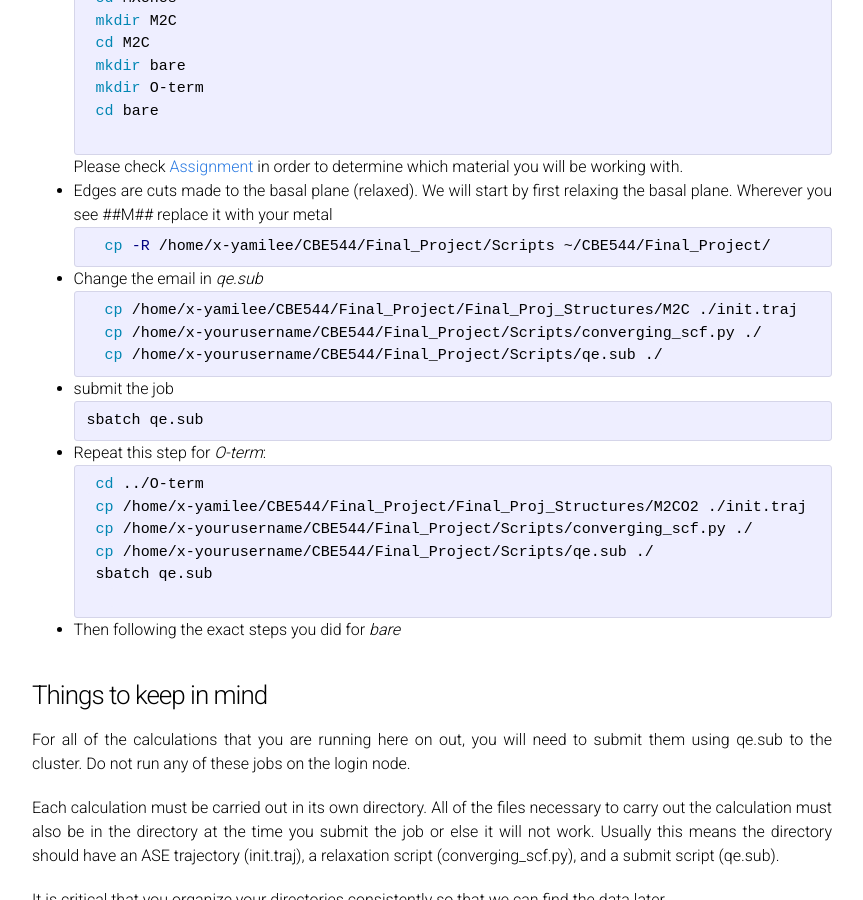
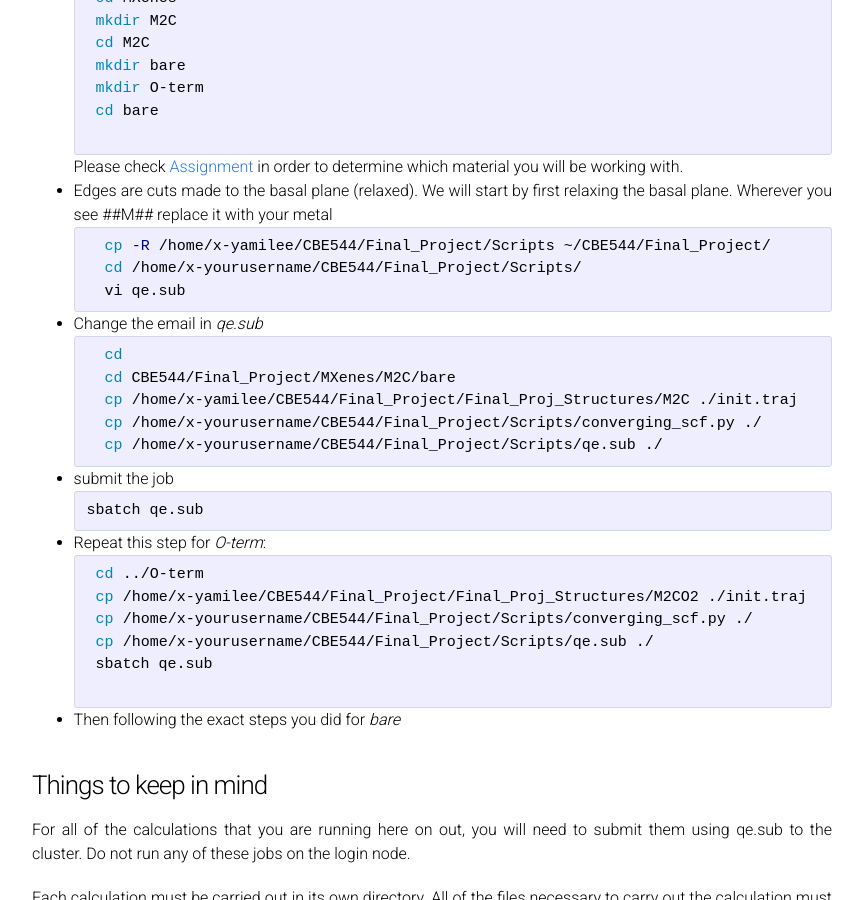
Before and after one commit to UPennCBE544/2023.github.io, a Jekyll site: the page built from ProjectDescription.md, in a window 1280 px wide and 900 px high, scrolled down 2371 px. Shown: the whole window, without its empty margins (208-1071 px from the left). Built offline with Jekyll 4.4.1, drawn with Linux system fonts in a browser that asks for light colours; our own code applies the rules of GitHub Pages for plain Markdown files.

Commit message:
Update ProjectDescription.md

````diff
--- a/ProjectDescription.md
+++ b/ProjectDescription.md
@@ -99,9 +99,13 @@ Please check [Assignment](ProjectAssignments.md) in order to determine which mat
 
     ```bash
     cp -R /home/x-yamilee/CBE544/Final_Project/Scripts ~/CBE544/Final_Project/
+    cd /home/x-yourusername/CBE544/Final_Project/Scripts/
+    vi qe.sub
     ```
 - Change the email in *qe.sub*
     ```bash
+    cd
+    cd CBE544/Final_Project/MXenes/M2C/bare
     cp /home/x-yamilee/CBE544/Final_Project/Final_Proj_Structures/M2C ./init.traj
     cp /home/x-yourusername/CBE544/Final_Project/Scripts/converging_scf.py ./
     cp /home/x-yourusername/CBE544/Final_Project/Scripts/qe.sub ./
````
